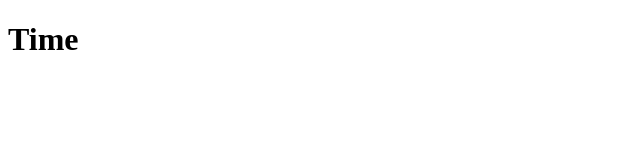
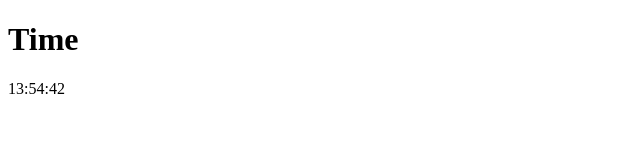
Before and after one commit to Qwilk/Qwilk.github.io, a plain HTML site: page index.html in a window 1280 px wide. Shown: the full height of the page, 0-640 px from the left. Drawn offline with Linux system fonts and the light colour scheme.

Commit message:
Qwilk
Начальный скрипт обнавления времени

```diff
--- a/index.html
+++ b/index.html
@@ -7,8 +7,15 @@
     <title>Time</title>
 </head>
 <body>
-    <div>
+    <div class="container">
         <h1>Time</h1>
+        <div class="date">
+            <div class="hourse time" id="hourse"></div>
+            <span>:</span>
+            <div class="minutes time" id="minutes"></div>
+            <span>:</span>
+            <div class="seconds time"  id="seconds"></div>
+        </div>
     </div>
 
     <script src="script.js"></script>
--- a/script.js
+++ b/script.js
@@ -0,0 +1,18 @@
+window.onload = function() {
+    setInterval(function() {
+        var now = new Date();
+
+        var hourse = now.getHours();
+        if (hourse < 9) hourse = '0' + hourse;
+
+        var minutes = now.getMinutes();
+        if (minutes < 9) minutes = '0' + minutes;
+
+        var seconds = now.getSeconds();
+        if (seconds < 9) seconds = '0' + seconds;
+
+        document.getElementById('hourse').innerHTML = hourse;
+        document.getElementById('minutes').innerHTML = minutes;
+        document.getElementById('seconds').innerHTML = seconds;
+    }, 1000);
+};
--- a/style.css
+++ b/style.css
@@ -0,0 +1,3 @@
+.container .date {
+    display: flex;
+}
```
